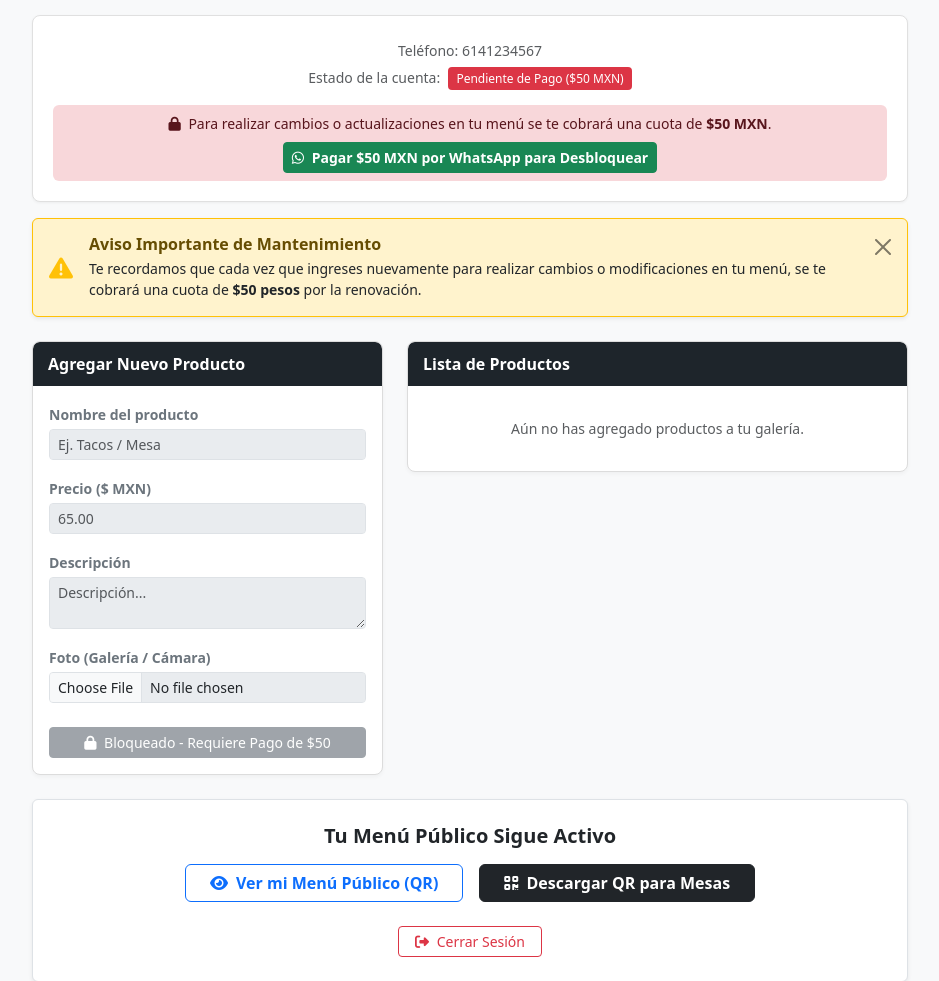
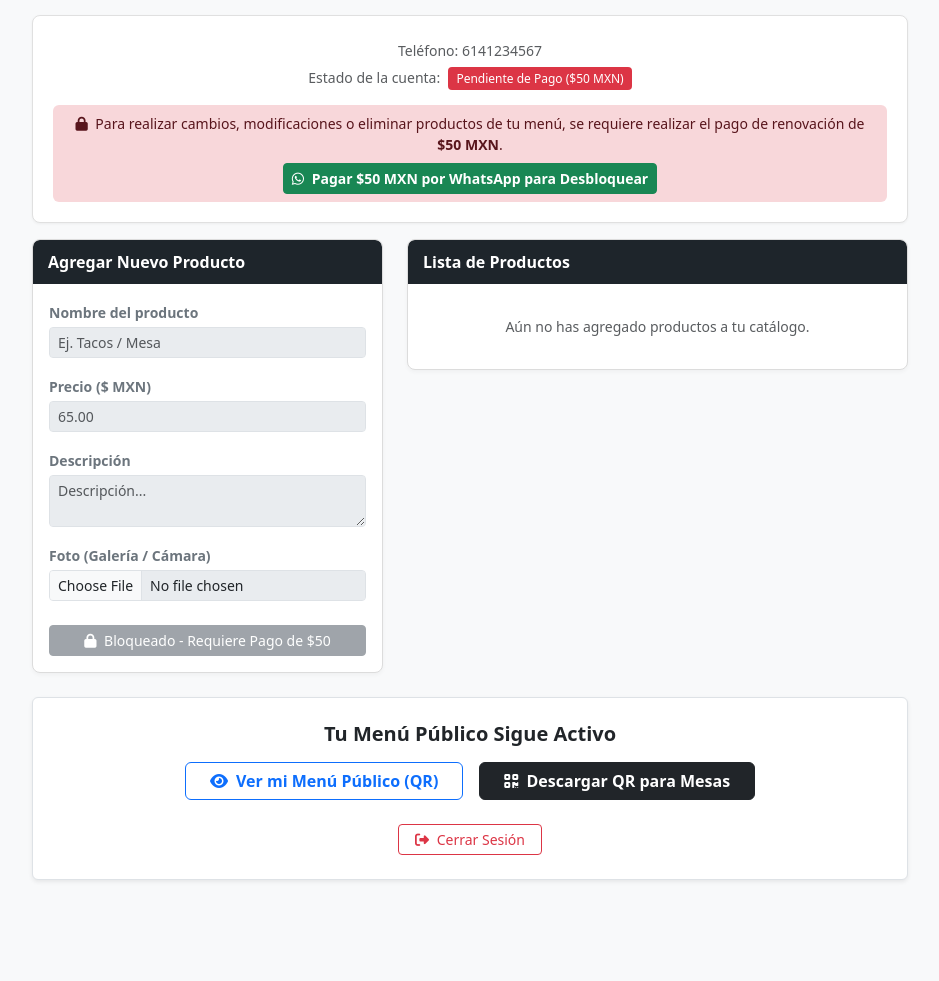
Before and after one commit to Jensau7/qr-expres-jenopro, a Flask app: template templates/panel.html in a window 1280 px wide. Shown: the top 981 px of the page, without its empty margins (170-1109 px from the left). After the commit the page ends 881 px from the top, so only its background shows below. Run offline with Flask 3, Linux system fonts and the light colour scheme; the template is opened without the code that fills it, so the values that code supplies are empty; the visitor is signed in with stand-in values (Sample User, id 1).

Commit message:
Update panel.html

```diff
--- a/templates/panel.html
+++ b/templates/panel.html
@@ -83,14 +83,14 @@
 
     <div class="container" style="max-width: 900px;">
 
-        <!-- HEADER Y ESTADO -->
+        <!-- HEADER PRINCIPAL DE ESTADO -->
         <div class="header-card mb-3">
             <h3 class="fw-bold mb-1">{{ usuario.nombre }}</h3>
             <p class="text-muted small mb-1">Teléfono: {{ usuario.telefono or '6141234567' }}</p>
             <div class="mb-3">
                 <span class="small text-muted me-1">Estado de la cuenta:</span>
                 {% if usuario.estado == 'Activo' %}
-                    <span class="badge-activa">Activa - Edición Habilitada</span>
+                    <span class="badge-activa">Activa</span>
                 {% else %}
                     <span class="badge-pendiente">Pendiente de Pago ($50 MXN)</span>
                 {% endif %}
@@ -98,11 +98,11 @@
 
             {% if usuario.estado == 'Activo' %}
                 <div class="alert alert-success py-2 mb-0 border-0 small">
-                    <i class="fa-solid fa-circle-check me-1"></i> Puedes agregar o eliminar productos libremente en esta sesión.
+                    <i class="fa-solid fa-circle-check me-1"></i> Sesión activa: Puedes agregar o eliminar productos.
                 </div>
             {% else %}
                 <div class="alert alert-danger py-2 mb-0 border-0 small">
-                    <i class="fa-solid fa-lock me-1"></i> Para realizar cambios o actualizaciones en tu menú se te cobrará una cuota de <strong>$50 MXN</strong>.
+                    <i class="fa-solid fa-lock me-1"></i> Para realizar cambios, modificaciones o eliminar productos de tu menú, se requiere realizar el pago de renovación de <strong>$50 MXN</strong>.
                     <div class="mt-2">
                         <a href="https://wa.me/526141234567?text=Hola,%20quiero%20pagar%20mi%20renovaci%C3%B3n%20de%20$50%20para%20modificar%20el%20men%C3%BA%20de%20{{ usuario.nombre }}" target="_blank" class="btn btn-sm btn-success fw-bold">
                             <i class="fa-brands fa-whatsapp me-1"></i> Pagar $50 MXN por WhatsApp para Desbloquear
@@ -112,23 +112,10 @@
             {% endif %}
         </div>
 
-        <!-- ALERTA PERSISTENTE -->
-        {% if session.get('mostrar_aviso') %}
-        <div class="alert alert-warning alert-dismissible fade show border-warning mb-4 shadow-sm" role="alert">
-            <div class="d-flex align-items-center">
-                <i class="fa-solid fa-triangle-exclamation fs-4 me-3 text-warning"></i>
-                <div>
-                    <h6 class="alert-heading fw-bold mb-1">Aviso Importante de Mantenimiento</h6>
-                    <p class="mb-0 small text-dark">Te recordamos que cada vez que ingreses nuevamente para realizar cambios o modificaciones en tu menú, se te cobrará una cuota de <strong>$50 pesos</strong> por la renovación.</p>
-                </div>
-            </div>
-            <button type="button" class="btn-close" data-bs-dismiss="alert" aria-label="Close" onclick="fetch('/quitar_aviso')"></button>
-        </div>
-        {% endif %}
-
-        <!-- FORMULARIO Y LISTA -->
+        <!-- CONTENIDO PRINCIPAL -->
         <div class="row g-4">
 
+            <!-- FORMULARIO DE AGREGAR PRODUCTO -->
             <div class="col-12 col-md-5">
                 <div class="card-box">
                     <div class="card-header-dark">
@@ -171,6 +158,7 @@
                 </div>
             </div>
 
+            <!-- LISTA DE PRODUCTOS -->
             <div class="col-12 col-md-7">
                 <div class="card-box">
                     <div class="card-header-dark">
@@ -195,7 +183,7 @@
                                     <div class="d-flex align-items-center gap-2">
                                         <span class="price-tag">${{ "%.2f"|format(p.precio) }}</span>
                                         {% if usuario.estado == 'Activo' %}
-                                            <a href="/eliminar_producto/{{ p.id }}" class="btn btn-sm text-danger p-0 ms-1" onclick="return confirm('¿Eliminar producto?');">
+                                            <a href="/eliminar_producto/{{ p.id }}" class="btn btn-sm text-danger p-0 ms-1" title="Eliminar producto" onclick="return confirm('¿Eliminar producto?');">
                                                 <i class="fa-solid fa-trash-can fs-5"></i>
                                             </a>
                                         {% endif %}
@@ -204,7 +192,7 @@
                                 {% endfor %}
                             </div>
                         {% else %}
-                            <p class="text-muted text-center py-4 mb-0 small">Aún no has agregado productos a tu galería.</p>
+                            <p class="text-muted text-center py-4 mb-0 small">Aún no has agregado productos a tu catálogo.</p>
                         {% endif %}
                     </div>
                 </div>
@@ -212,7 +200,7 @@
 
         </div>
 
-        <!-- ACCESOS AL MENÚ Y SALIR -->
+        <!-- ACCESOS AL MENÚ PÚBLICO Y BOTÓN DE CERRAR SESIÓN -->
         <div class="text-center mt-4 p-4 bg-white border rounded shadow-sm">
             <h5 class="fw-bold mb-2 text-dark">Tu Menú Público Sigue Activo</h5>
             <div class="d-flex flex-wrap justify-content-center gap-3 mt-3">
```
